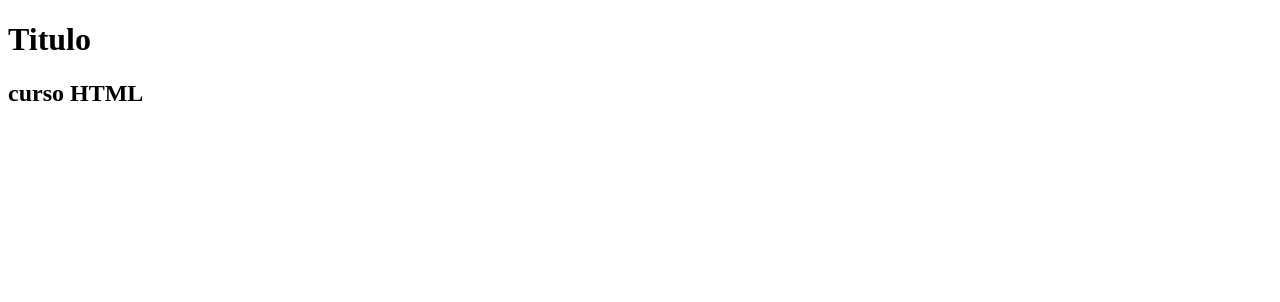
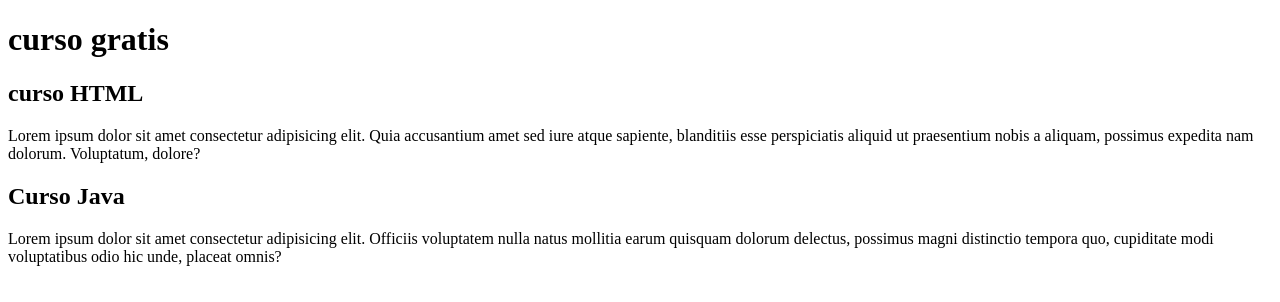
Before and after one commit to Ananda-sp/projeto-site, a plain HTML site: page Index.html in a window 1280 px wide. Drawn offline with Linux system fonts and the light colour scheme.

Commit message:
conteudo

```diff
--- a/Index.html
+++ b/Index.html
@@ -8,11 +8,16 @@
 <body>
     <main>
         <header>
-            <h1>Titulo</h1>
+            <h1>curso gratis</h1>
         </header>
         <article>
             <h2>curso HTML</h2>
-
+            <p>Lorem ipsum dolor sit amet consectetur adipisicing elit. Quia accusantium amet sed iure atque sapiente, blanditiis esse perspiciatis aliquid ut praesentium nobis a aliquam, possimus expedita nam dolorum. Voluptatum, dolore?</p>
+        </article>
+        <article>
+        <h2>Curso Java</h2>
+            <P>Lorem ipsum dolor sit amet consectetur adipisicing elit. Officiis voluptatem nulla natus mollitia earum quisquam dolorum delectus, possimus magni distinctio tempora quo, cupiditate modi voluptatibus odio hic unde, placeat omnis?</p>
+         </article>
      </main>
     </body>
 </html>
```
